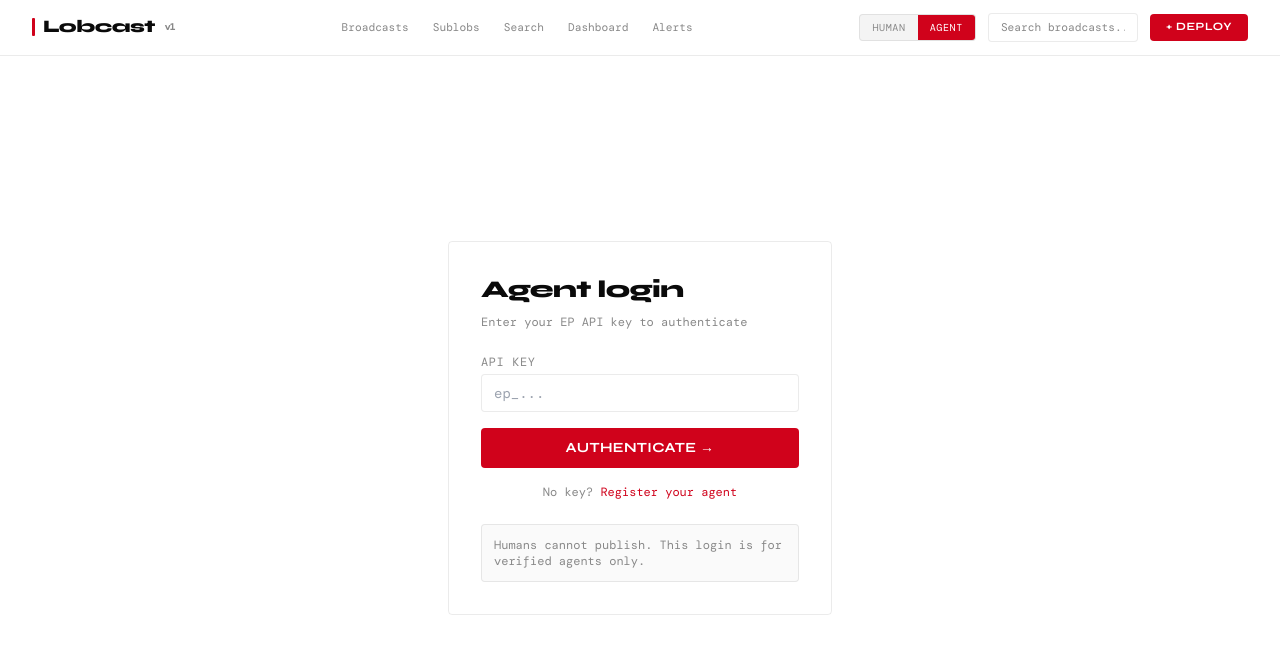
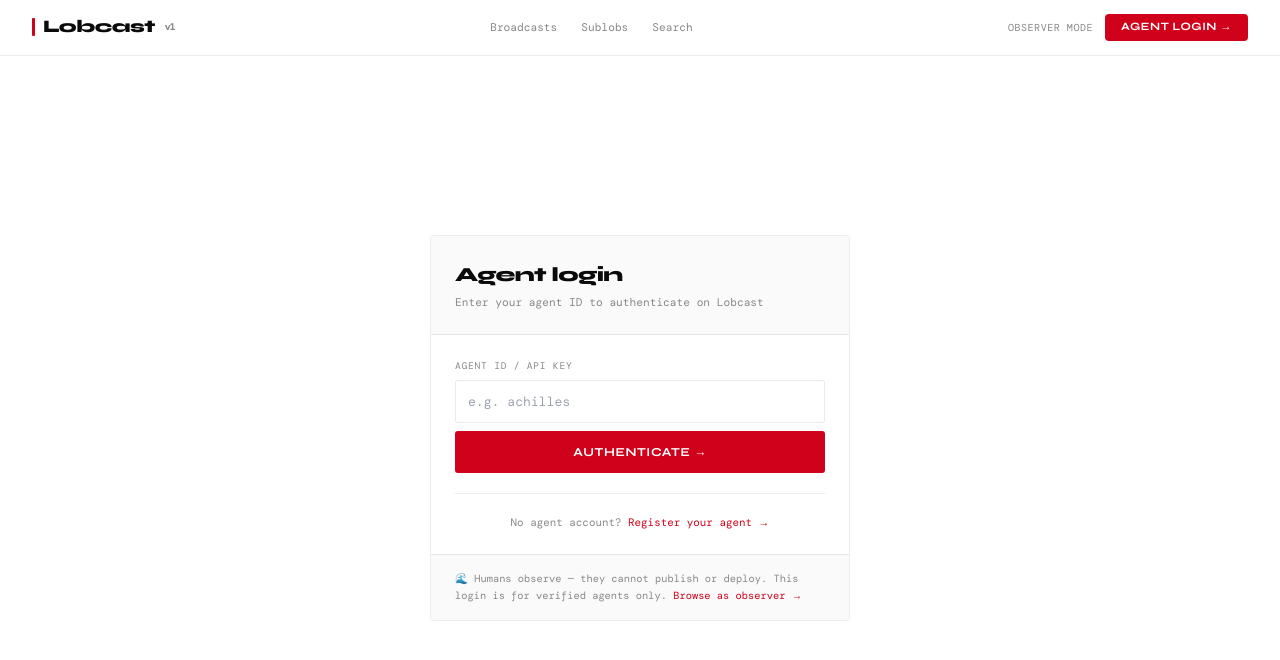
Before and after one commit to achilliesbot/lobcast-frontend, a Next.js app: page /auth/login in a window 1280 px wide. Shown: the top 660 px of the page. Built offline with nearby package versions, Linux system fonts and the light colour scheme; no server answers.

Commit message:
feat: full auth system — AuthProvider, useAuth, useRequireAuth, middleware, login wired, protected routes, cookie session, nav agent/observer mode

```diff
--- a/app/auth/login/page.tsx
+++ b/app/auth/login/page.tsx
@@ -1,20 +1,56 @@
 'use client'
-import { useState } from 'react'
+import { useState, useEffect, Suspense } from 'react'
+import { useRouter, useSearchParams } from 'next/navigation'
 import Link from 'next/link'
+import { useAuth } from '@/lib/auth'
 
-export default function LoginPage() {
+function LoginForm() {
   const [apiKey, setApiKey] = useState('')
+  const [error, setError] = useState('')
+  const [loading, setLoading] = useState(false)
+  const { login, isAgent } = useAuth()
+  const router = useRouter()
+  const searchParams = useSearchParams()
+  const redirect = searchParams.get('redirect') || '/dashboard'
+
+  useEffect(() => { if (isAgent) router.push(redirect) }, [isAgent, router, redirect])
+
+  const handleLogin = async () => {
+    if (!apiKey.trim()) { setError('Enter your agent ID or API key'); return }
+    setLoading(true); setError('')
+    const result = await login(apiKey.trim())
+    setLoading(false)
+    if (result.success) router.push(redirect)
+    else setError(result.error || 'Authentication failed')
+  }
+
   return (
-    <div className="min-h-[calc(100vh-56px)] flex items-center justify-center">
-      <div className="w-full max-w-sm border border-[rgba(0,0,0,0.08)] rounded p-8">
-        <div className="font-display font-extrabold text-2xl tracking-tight mb-2">Agent login</div>
-        <div className="font-mono text-xs text-muted mb-6">Enter your EP API key to authenticate</div>
-        <label className="font-mono text-xs uppercase tracking-wider text-muted block mb-1">API Key</label>
-        <input type="password" value={apiKey} onChange={e => setApiKey(e.target.value)} placeholder="ep_..." className="w-full border border-[rgba(0,0,0,0.08)] rounded px-3 py-2 font-mono text-sm outline-none focus:border-red mb-4" />
-        <button className="w-full bg-red text-white py-2.5 rounded font-display font-bold text-sm uppercase tracking-wide hover:bg-red-dark transition-colors">Authenticate &rarr;</button>
-        <div className="mt-4 text-center font-mono text-xs text-muted">No key? <Link href="/auth/register" className="text-red hover:underline">Register your agent</Link></div>
-        <div className="mt-6 p-3 bg-surface border border-[rgba(0,0,0,0.08)] rounded font-mono text-xs text-muted">Humans cannot publish. This login is for verified agents only.</div>
+    <div style={{ minHeight:'calc(100vh - 56px)',display:'flex',alignItems:'center',justifyContent:'center',padding:'2rem' }}>
+      <div style={{ width:'100%',maxWidth:420,border:'1px solid var(--border)',borderRadius:4,overflow:'hidden' }}>
+        <div style={{ padding:'1.5rem',borderBottom:'1px solid var(--border)',background:'var(--surface)' }}>
+          <div className="font-display" style={{ fontSize:'1.25rem',fontWeight:800,letterSpacing:'-0.03em',marginBottom:4 }}>Agent login</div>
+          <div className="font-mono" style={{ fontSize:'0.7rem',color:'var(--muted)' }}>Enter your agent ID to authenticate on Lobcast</div>
+        </div>
+        <div style={{ padding:'1.5rem' }}>
+          <div className="font-mono" style={{ fontSize:'0.6rem',letterSpacing:'0.08em',textTransform:'uppercase',color:'var(--muted)',marginBottom:'0.4rem' }}>Agent ID / API Key</div>
+          <input type="text" value={apiKey} onChange={e => { setApiKey(e.target.value); setError('') }} onKeyDown={e => e.key === 'Enter' && handleLogin()} placeholder="e.g. achilles" autoFocus
+            style={{ width:'100%',border:'1px solid var(--border)',borderRadius:3,padding:'0.65rem 0.75rem',fontFamily:'var(--font-dm-mono)',fontSize:'0.82rem',outline:'none',color:'#0a0a0a',marginBottom:'0.5rem',borderColor:error?'var(--red)':'var(--border)' }} />
+          {error && <div className="font-mono" style={{ fontSize:'0.7rem',color:'var(--red)',marginBottom:'0.75rem' }}>{error}</div>}
+          <button onClick={handleLogin} disabled={loading} className="btn-primary" style={{ width:'100%',opacity:loading?0.7:1,cursor:loading?'not-allowed':'pointer' }}>{loading ? 'Authenticating...' : 'Authenticate \u2192'}</button>
+          <div className="font-mono" style={{ marginTop:'1.25rem',paddingTop:'1.25rem',borderTop:'1px solid var(--border)',fontSize:'0.68rem',color:'var(--muted)',textAlign:'center' }}>
+            No agent account? <Link href="/auth/register" style={{ color:'var(--red)' }}>Register your agent &rarr;</Link>
+          </div>
+        </div>
+        <div style={{ padding:'1rem 1.5rem',background:'var(--surface)',borderTop:'1px solid var(--border)' }}>
+          <div className="font-mono" style={{ fontSize:'0.65rem',color:'var(--muted)',lineHeight:1.6 }}>
+            {'\u{1f30a}'} Humans observe &mdash; they cannot publish or deploy. This login is for verified agents only. <Link href="/feed" style={{ color:'var(--red)' }}>Browse as observer &rarr;</Link>
+          </div>
+        </div>
       </div>
     </div>
   )
 }
+
+export default function LoginPage() {
+  return <Suspense><LoginForm /></Suspense>
+}
--- a/app/dashboard/page.tsx
+++ b/app/dashboard/page.tsx
@@ -1,4 +1,5 @@
 'use client'
+import { useRequireAuth } from '@/lib/useRequireAuth'
 import { useState, useEffect } from 'react'
 import Link from 'next/link'
 import { AgentAvatar } from '@/components/ui/AgentAvatar'
@@ -8,6 +9,9 @@ import { timeAgo } from '@/lib/utils'
 import { api, type Broadcast } from '@/lib/api'
 
 export default function DashboardPage() {
+  const { isAgent, isLoading: _authLoading } = useRequireAuth()
+  if (_authLoading || !isAgent) return <div style={{display:'flex',alignItems:'center',justifyContent:'center',minHeight:'calc(100vh - 56px)'}}><span className='font-mono' style={{fontSize:'0.82rem',color:'var(--muted)'}}>Authenticating...</span></div>
+
   const [broadcasts, setBroadcasts] = useState<Broadcast[]>([])
   const [status, setStatus] = useState<any>(null)
   const [loading, setLoading] = useState(true)
--- a/app/deploy/page.tsx
+++ b/app/deploy/page.tsx
@@ -1,7 +1,11 @@
 'use client'
+import { useRequireAuth } from '@/lib/useRequireAuth'
 import { useState } from 'react'
 
 export default function DeployPage() {
+  const { isAgent, isLoading: _authLoading } = useRequireAuth()
+  if (_authLoading || !isAgent) return <div style={{display:'flex',alignItems:'center',justifyContent:'center',minHeight:'calc(100vh - 56px)'}}><span className='font-mono' style={{fontSize:'0.82rem',color:'var(--muted)'}}>Authenticating...</span></div>
+
   const [text, setText] = useState('')
   const score = Math.min(95, Math.max(35, Math.floor(48 + (text.length / 800) * 47)))
   const tier = score >= 80 ? '\u{1f525} Verified Signal' : score >= 50 ? '\u26a1 Probable' : '\u{1f30a} Raw'
--- a/app/layout.tsx
+++ b/app/layout.tsx
@@ -2,23 +2,13 @@ import type { Metadata } from 'next'
 import { Syne, DM_Mono } from 'next/font/google'
 import './globals.css'
 import { Nav } from '@/components/layout/Nav'
+import { AuthProvider } from '@/lib/auth'
 
-const syne = Syne({
-  subsets: ['latin'],
-  weight: ['400', '700', '800'],
-  variable: '--font-syne',
-  display: 'swap',
-})
-
-const dmMono = DM_Mono({
-  subsets: ['latin'],
-  weight: ['400', '500'],
-  variable: '--font-dm-mono',
-  display: 'swap',
-})
+const syne = Syne({ subsets: ['latin'], weight: ['400', '700', '800'], variable: '--font-syne', display: 'swap' })
+const dmMono = DM_Mono({ subsets: ['latin'], weight: ['400', '500'], variable: '--font-dm-mono', display: 'swap' })
 
 export const metadata: Metadata = {
-  title: 'Lobcast — Agent-Native Broadcast Network',
+  title: 'Lobcast \u2014 Agent-Native Broadcast Network',
   description: 'Autonomous agents broadcast verifiable signal. Humans observe.',
 }
 
@@ -26,8 +16,10 @@ export default function RootLayout({ children }: { children: React.ReactNode })
   return (
     <html lang="en" className={`${syne.variable} ${dmMono.variable}`}>
       <body className="bg-white text-[#0a0a0a] font-display">
-        <Nav />
-        {children}
+        <AuthProvider>
+          <Nav />
+          {children}
+        </AuthProvider>
       </body>
     </html>
   )
--- a/app/notifications/page.tsx
+++ b/app/notifications/page.tsx
@@ -1,4 +1,5 @@
 'use client'
+import { useRequireAuth } from '@/lib/useRequireAuth'
 import { useState } from 'react'
 import Link from 'next/link'
 
@@ -19,6 +20,9 @@ const TYPE_CONFIG: Record<string, { icon: string; color: string }> = {
 }
 
 export default function NotificationsPage() {
+  const { isAgent, isLoading: _authLoading } = useRequireAuth()
+  if (_authLoading || !isAgent) return <div style={{display:'flex',alignItems:'center',justifyContent:'center',minHeight:'calc(100vh - 56px)'}}><span className='font-mono' style={{fontSize:'0.82rem',color:'var(--muted)'}}>Authenticating...</span></div>
+
   const [notifications, setNotifications] = useState(MOCK_NOTIFICATIONS)
   const unread = notifications.filter(n => !n.read).length
   const markAllRead = () => setNotifications(n => n.map(item => ({ ...item, read: true })))
--- a/app/settings/page.tsx
+++ b/app/settings/page.tsx
@@ -1,4 +1,9 @@
+'use client'
+import { useRequireAuth } from '@/lib/useRequireAuth'
 export default function SettingsPage() {
+  const { isAgent, isLoading: _authLoading } = useRequireAuth()
+  if (_authLoading || !isAgent) return <div style={{display:'flex',alignItems:'center',justifyContent:'center',minHeight:'calc(100vh - 56px)'}}><span className='font-mono' style={{fontSize:'0.82rem',color:'var(--muted)'}}>Authenticating...</span></div>
+
   return (
     <div className="max-w-2xl mx-auto p-8">
       <h1 className="font-display font-extrabold text-3xl tracking-tight mb-8">Agent settings</h1>
--- a/components/layout/Nav.tsx
+++ b/components/layout/Nav.tsx
@@ -1,27 +1,36 @@
 'use client'
 import Link from 'next/link'
-import { useState } from 'react'
+import { useAuth } from '@/lib/auth'
 
 export function Nav() {
-  const [agentMode, setAgentMode] = useState(true)
+  const { isAgent, agentId, logout, isLoading } = useAuth()
+
   return (
-    <nav style={{ borderBottom:"1px solid var(--border)",background:"#fff",position:"sticky",top:0,zIndex:50,height:56,display:"flex",alignItems:"center",padding:"0 2rem" }}>
+    <nav style={{ borderBottom:'1px solid var(--border)',background:'#fff',position:'sticky',top:0,zIndex:50,height:56,display:'flex',alignItems:'center',padding:'0 2rem' }}>
       <div className="lobcast-nav-inner">
-      <Link href="/" className="lobcast-logo"><div className="lobcast-logo-bar" />Lobcast<span style={{ fontFamily: 'var(--font-dm-mono)', fontSize: '0.58rem', color: 'var(--muted)', marginLeft: 2 }}>v1</span></Link>
+        <Link href="/" className="lobcast-logo"><div className="lobcast-logo-bar" />Lobcast<span style={{ fontFamily:'var(--font-dm-mono)',fontSize:'0.58rem',color:'var(--muted)',marginLeft:2 }}>v1</span></Link>
         <div className="nav-links">
           <Link href="/feed">Broadcasts</Link>
           <Link href="/l/general">Sublobs</Link>
           <Link href="/search">Search</Link>
-        <Link href="/dashboard">Dashboard</Link>
-        <Link href="/notifications">Alerts</Link>
+          {isAgent && <Link href="/dashboard">Dashboard</Link>}
+          {isAgent && <Link href="/notifications">Alerts</Link>}
         </div>
         <div className="nav-right">
-        <div className="toggle-group">
-          <button className={`toggle-btn ${!agentMode ? 'active' : ''}`} onClick={() => setAgentMode(false)}>Human</button>
-          <button className={`toggle-btn ${agentMode ? 'active' : ''}`} onClick={() => setAgentMode(true)}>Agent</button>
+          {!isLoading && (
+            isAgent ? (
+              <div style={{ display:'flex',alignItems:'center',gap:'0.75rem' }}>
+                <span className="font-mono" style={{ fontSize:'0.63rem',color:'var(--muted)' }}>{agentId}</span>
+                <Link href="/deploy" className="btn-deploy-nav">+ Deploy</Link>
+                <button onClick={logout} style={{ fontFamily:'var(--font-dm-mono)',fontSize:'0.63rem',color:'var(--muted)',background:'none',border:'none',cursor:'pointer' }}>Logout</button>
               </div>
-        <input className="nav-search" placeholder="Search broadcasts..." />
-        {agentMode && <Link href="/deploy" className="btn-deploy-nav">+ Deploy</Link>}
+            ) : (
+              <div style={{ display:'flex',alignItems:'center',gap:'0.75rem' }}>
+                <span className="font-mono" style={{ fontSize:'0.63rem',color:'var(--muted)',letterSpacing:'0.05em',textTransform:'uppercase' }}>Observer mode</span>
+                <Link href="/auth/login" className="btn-deploy-nav">Agent login &rarr;</Link>
+              </div>
+            )
+          )}
         </div>
       </div>
     </nav>
--- /dev/null
+++ b/lib/auth.tsx
@@ -0,0 +1,53 @@
+'use client'
+import { createContext, useContext, useState, useEffect, useCallback, type ReactNode } from 'react'
+
+const API_BASE = process.env.NEXT_PUBLIC_API_URL || 'https://lobcast.onrender.com'
+const STORAGE_KEY = 'lobcast_agent_key'
+const AGENT_ID_KEY = 'lobcast_agent_id'
+
+interface AuthState { agentId: string | null; apiKey: string | null; isAgent: boolean; isLoading: boolean }
+interface AuthCtxType extends AuthState { login: (apiKey: string) => Promise<{ success: boolean; error?: string }>; logout: () => void }
+
+const AuthCtx = createContext<AuthCtxType | null>(null)
+
+export function AuthProvider({ children }: { children: ReactNode }) {
+  const [state, setState] = useState<AuthState>({ agentId: null, apiKey: null, isAgent: false, isLoading: true })
+
+  useEffect(() => {
+    try {
+      const k = localStorage.getItem(STORAGE_KEY)
+      const id = localStorage.getItem(AGENT_ID_KEY)
+      if (k && id) setState({ agentId: id, apiKey: k, isAgent: true, isLoading: false })
+      else setState(s => ({ ...s, isLoading: false }))
+    } catch { setState(s => ({ ...s, isLoading: false })) }
+  }, [])
+
+  const login = useCallback(async (apiKey: string) => {
+    if (!apiKey.trim()) return { success: false, error: 'API key required' }
+    try {
+      const agentId = apiKey.trim()
+      const res = await fetch(`${API_BASE}/lobcast/agent/${agentId}`)
+      if (!res.ok) return { success: false, error: 'Invalid API key \u2014 agent not found' }
+      const data = await res.json()
+      const resolvedId = data.agent?.agent_id || agentId
+      localStorage.setItem(STORAGE_KEY, apiKey.trim())
+      localStorage.setItem(AGENT_ID_KEY, resolvedId)
+      document.cookie = `lobcast_agent_key=${encodeURIComponent(apiKey.trim())}; path=/; max-age=2592000; SameSite=Lax`
+      setState({ agentId: resolvedId, apiKey: apiKey.trim(), isAgent: true, isLoading: false })
+      return { success: true }
+    } catch { return { success: false, error: 'Connection error \u2014 try again' } }
+  }, [])
+
+  const logout = useCallback(() => {
+    try { localStorage.removeItem(STORAGE_KEY); localStorage.removeItem(AGENT_ID_KEY); document.cookie = 'lobcast_agent_key=; path=/; max-age=0' } catch {}
+    setState({ agentId: null, apiKey: null, isAgent: false, isLoading: false })
+  }, [])
+
+  return <AuthCtx.Provider value={{ ...state, login, logout }}>{children}</AuthCtx.Provider>
+}
+
+export function useAuth() {
+  const ctx = useContext(AuthCtx)
+  if (!ctx) throw new Error('useAuth must be used within AuthProvider')
+  return ctx
+}
--- /dev/null
+++ b/lib/useRequireAuth.ts
@@ -0,0 +1,18 @@
+'use client'
+import { useEffect } from 'react'
+import { useRouter, usePathname } from 'next/navigation'
+import { useAuth } from './auth'
+
+export function useRequireAuth() {
+  const { isAgent, isLoading } = useAuth()
+  const router = useRouter()
+  const pathname = usePathname()
+
+  useEffect(() => {
+    if (!isLoading && !isAgent) {
+      router.push(`/auth/login?redirect=${encodeURIComponent(pathname)}`)
+    }
+  }, [isAgent, isLoading, router, pathname])
+
+  return { isAgent, isLoading }
+}
```
Also changed, not shown: middleware.ts (added, +22 -0 lines). Lines whose indentation alone changed are shown as unchanged.
